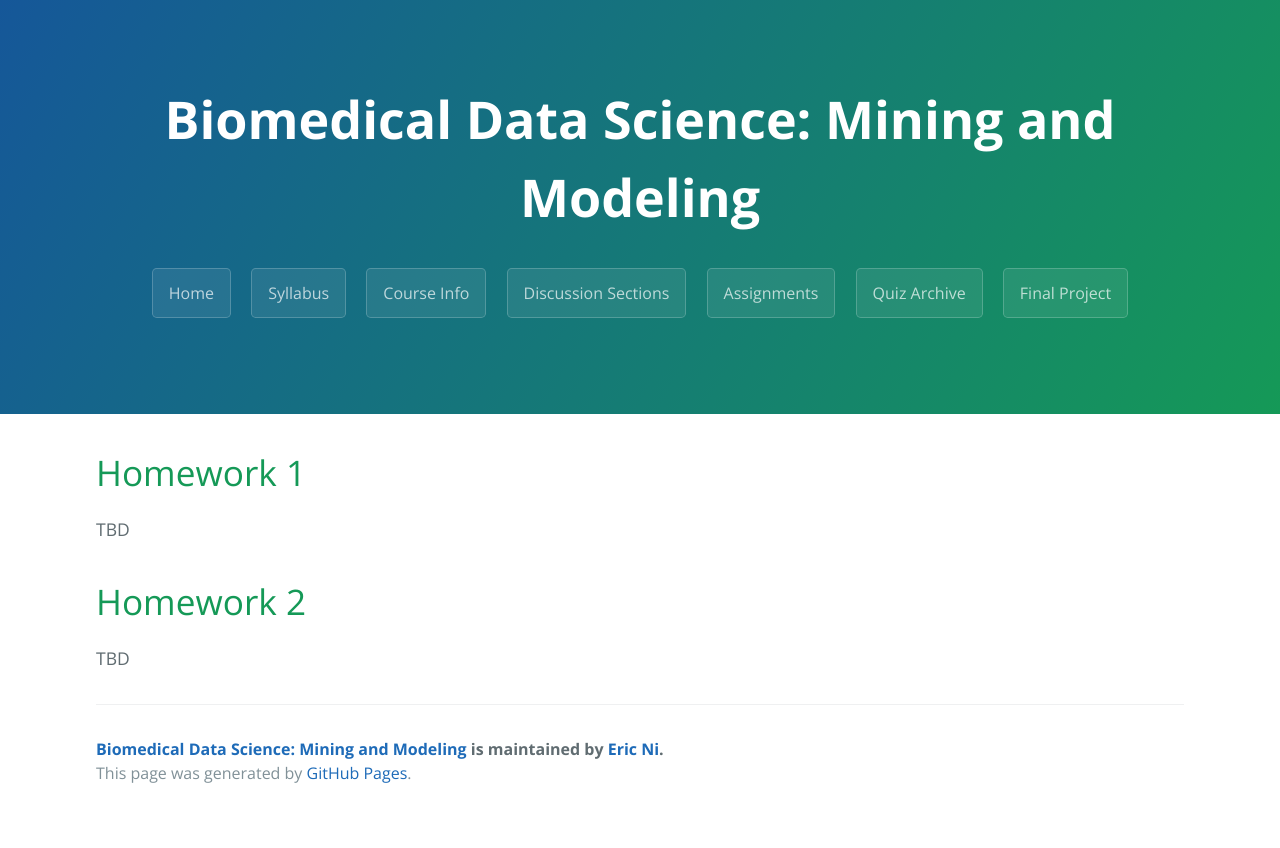
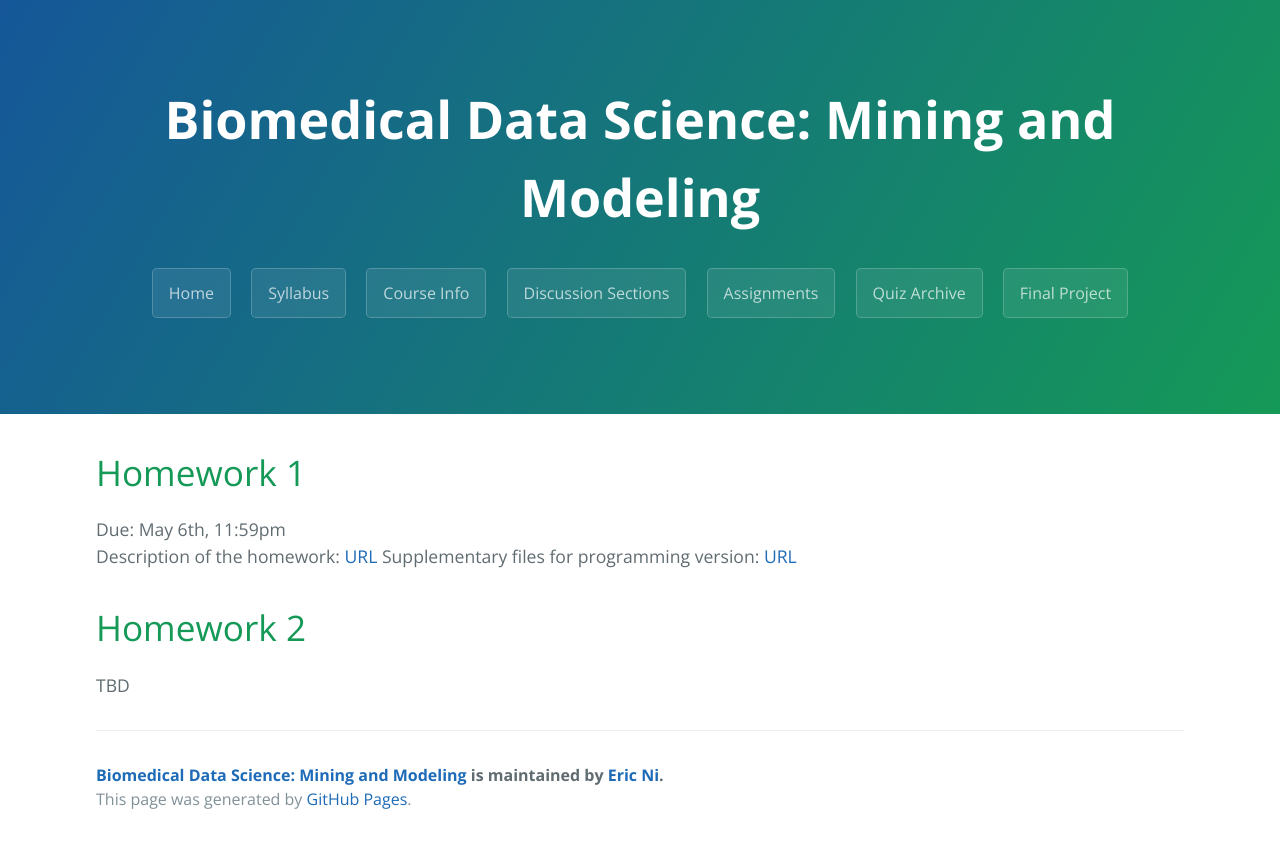
Before and after one commit to gersteinlab/cbb752b23, a Jekyll site: the page built from assignments.md, in a window 1280 px wide. Shown: the top 848 px of the page. Built offline with Jekyll 4.4.1, drawn with Linux system fonts in a browser that asks for light colours.

Commit message:
Update assignments.md

```diff
--- a/assignments.md
+++ b/assignments.md
@@ -4,6 +4,10 @@ layout: page
 ---
 
 # Homework 1
-TBD
+
+Due: May 6th, 11:59pm
+Description of the homework: [URL](http://files2.gersteinlab.org/public-docs/2023/02.06/cbb752b23_hw1.pdf)
+Supplementary files for programming version: [URL](http://files2.gersteinlab.org/public-docs/2023/02.06/HW1_cbb752b23_programming_supp_files.zip)
+
 # Homework 2
 TBD
```
